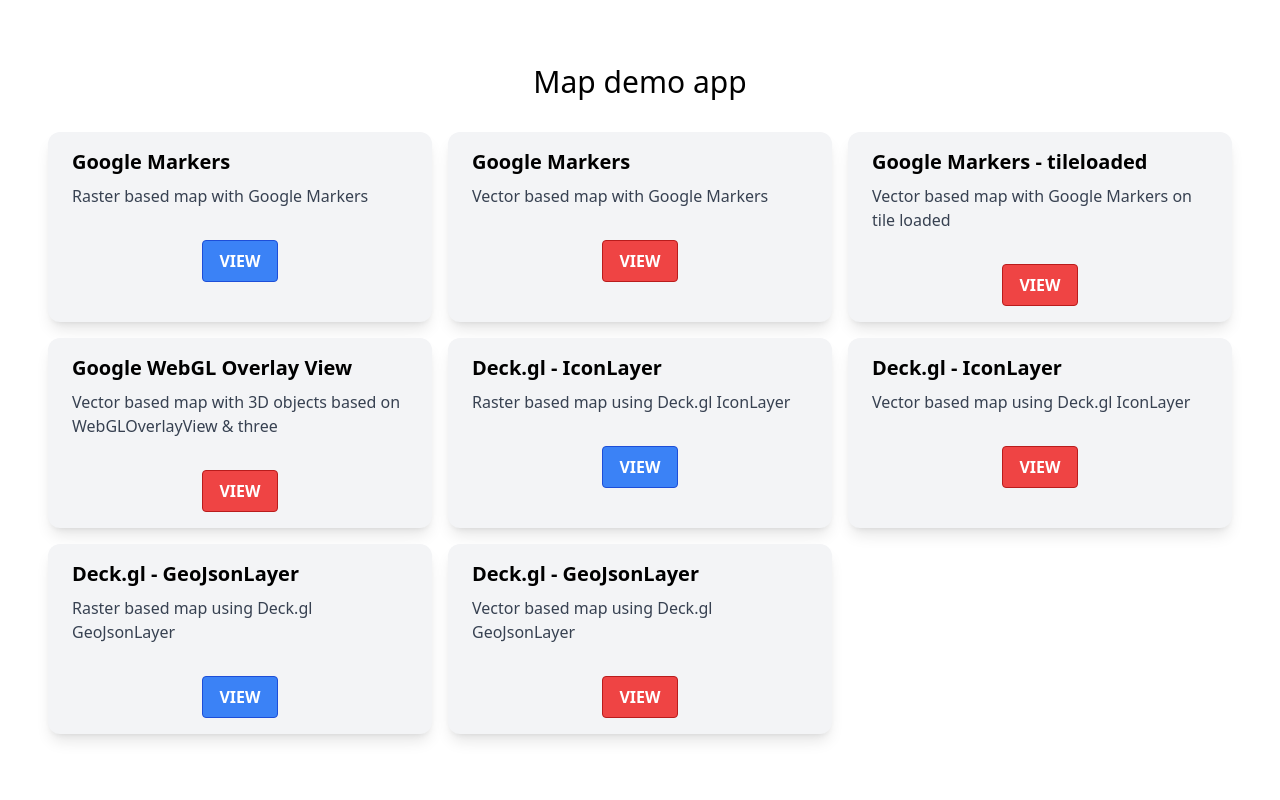
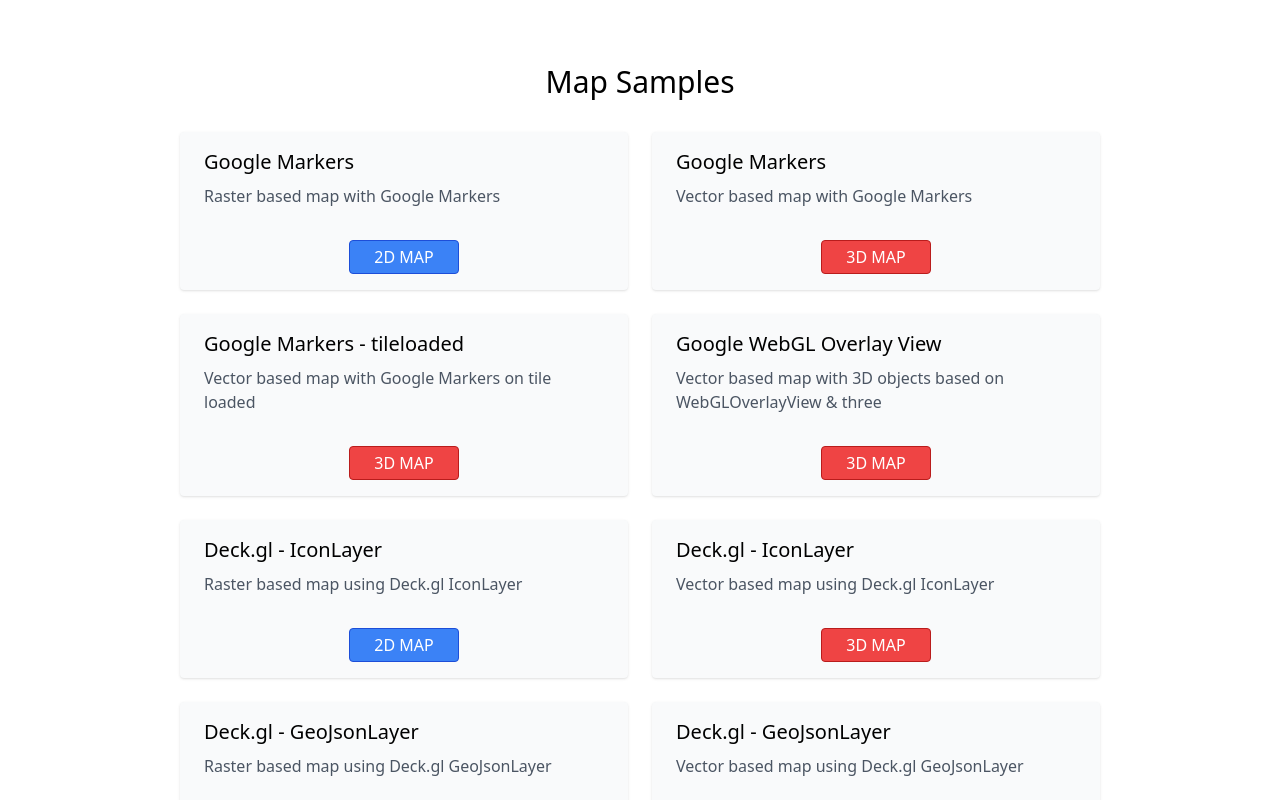
Before and after one commit to benmartin-gh/map-samples, a Next.js app: page / in a window 1280 px wide. Shown: the top 800 px of the page. Built offline with nearby package versions, Linux system fonts and the light colour scheme.

Commit message:
feat: add a basic mapbox page

```diff
--- a/data/page-data.ts
+++ b/data/page-data.ts
@@ -1,17 +1,4 @@
-interface PageData {
-  header: string;
-  description: string;
-  params: {
-    mapType: '2D' | '3D';
-    library: string;
-    component: string;
-    useGoogleMarkers?: boolean;
-    useDeckGlIconLayer?: boolean;
-    useDeckGlGeoJsonLayer?: boolean;
-    useGoogleMarkersOnTileLoaded?: boolean;
-    useGoogleWebGLOverlayView?: boolean;
-  };
-}
+import { PageData } from '../types/PageData';
 
 const data: PageData[] = [
   {
@@ -94,6 +81,16 @@ const data: PageData[] = [
       component: 'GeoJsonLayer',
     },
   },
+  {
+    header: 'Mapbox Markers',
+    description: 'Example map using Mapbox markers',
+    mapProvider: 'mapbox',
+    params: {
+      mapType: '3D',
+      library: 'Mapbox',
+      component: 'Marker',
+    },
+  },
 ];
 
 export default data;
--- a/package.json
+++ b/package.json
@@ -9,7 +9,6 @@
     "lint": "next lint"
   },
   "dependencies": {
-    "@danmarshall/deckgl-typings": "^4.9.24",
     "@deck.gl/core": "^8.7.9",
     "@deck.gl/google-maps": "^8.7.9",
     "@deck.gl/layers": "^8.7.9",
@@ -22,12 +21,14 @@
     "next-transpile-modules": "^9.0.0",
     "react": "18.1.0",
     "react-dom": "18.1.0",
+    "react-map-gl": "^7.0.15",
     "three": "^0.140.2"
   },
   "devDependencies": {
+    "@danmarshall/deckgl-typings": "^4.9.24",
     "@types/google.maps": "^3.48.8",
     "@types/lodash": "^4.14.182",
-    "@types/mapbox-gl": "^2.7.1",
+    "@types/mapbox-gl": "^2.7.2",
     "@types/node": "17.0.33",
     "@types/react": "17.0.21",
     "@types/react-dom": "17.0.9",
--- a/pages/index.tsx
+++ b/pages/index.tsx
@@ -6,19 +6,19 @@ import data from '../data/page-data';
 const Home: NextPage = () => {
   return (
     <main className="flex flex-col w-full p-8 flex-grow items-center justify-center">
-      <h1 className="text-3xl p-8">Map demo app</h1>
-      <div className="grid grid-cols-1 md:grid-cols-2 lg:grid-cols-3 gap-4">
+      <h1>Map Samples</h1>
+      <div className="grid grid-cols-1 md:grid-cols-2 lg:grid-cols-2 gap-6">
         {data.map((page, key: React.Key) => {
           return (
-            <div className="max-w-sm rounded-xl overflow-hidden shadow-lg bg-gray-100" key={key}>
-              <div className="px-6 py-4">
-                <div className="font-bold text-xl mb-2">{page.header}</div>
-                <p className="text-gray-700 text-base">{page.description}</p>
+            <div className="flex flex-col max-w-md rounded overflow-hidden shadow bg-gray-50" key={key}>
+              <div className="px-6 py-4 flex-none">
+                <div className="font-bold font-light text-xl mb-2">{page.header}</div>
+                <p className="text-gray-600 text-base">{page.description}</p>
               </div>
-              <div className="px-6 py-4 flex items-bottom justify-center items-end">
+              <div className="px-6 py-4 grow flex items-bottom justify-center items-end">
                 <Button
-                  link="/map"
-                  text="VIEW"
+                  link={page.mapProvider === 'mapbox' ? '/mapbox' : '/map'}
+                  text={page.params.mapType === '3D' ? '3D MAP' : '2D MAP'}
                   type={page.params.mapType === '3D' ? 'red' : 'blue'}
                   data={page.params}
                 />
--- a/pages/map.tsx
+++ b/pages/map.tsx
@@ -133,7 +133,7 @@ const MapPage: NextPage = () => {
         <div className="absolute top-5 left-5 z-100 drop-shadow-md">
           <Button link={'/'} text="HOME" />
         </div>
-        <div className="absolute bottom-5 left-5 z-100 rounded bg-gray-100 drop-shadow-md">
+        <div className="absolute bottom-5 left-5 z-100 rounded bg-white drop-shadow-md">
           <div className="grid gap-2 grid-cols-2 p-2 text-sm">
             <div className="font-bold">Map Type:</div>
             <div>{mapType === '3D' ? '3D Vector' : '2D Raster'}</div>
--- /dev/null
+++ b/pages/mapbox.tsx
@@ -0,0 +1,49 @@
+import type { NextPage } from 'next';
+import React, { useState } from 'react';
+import ReactMapGL, { Marker } from 'react-map-gl';
+import Button from '../components/Button';
+import dataPOI from '../data/sports_facilities.json';
+import { Feature } from '../types/GeoJSON';
+
+const MapBoxPage: NextPage = () => {
+  const [lng] = useState(151.2093);
+  const [lat] = useState(-33.8688);
+  const [zoom] = useState(12);
+  const [pitch] = useState(45);
+  const [bearing] = useState(0);
+
+  return (
+    <main>
+      <link href="https://api.mapbox.com/mapbox-gl-js/v2.6.1/mapbox-gl.css" rel="stylesheet"></link>
+      <div className="flex min-h-screen w-full h-full">
+        <ReactMapGL
+          initialViewState={{
+            longitude: lng,
+            latitude: lat,
+            zoom: zoom,
+            pitch: pitch,
+            bearing: bearing,
+          }}
+          mapboxAccessToken={process.env.NEXT_PUBLIC_MAP_BOX_API_KEY}
+          style={{ width: '100vw', height: '100vh' }}
+          mapStyle="mapbox://styles/mapbox/streets-v9">
+          {dataPOI.features?.map((feature: Feature, key: React.Key) => {
+            return (
+              <Marker
+                longitude={feature.geometry.coordinates[0]}
+                latitude={feature.geometry.coordinates[1]}
+                key={key}
+              />
+            );
+          })}
+          ;
+        </ReactMapGL>
+      </div>
+      <div className="absolute top-5 left-5 z-100 drop-shadow-md">
+        <Button link={'/'} text="HOME" />
+      </div>
+    </main>
+  );
+};
+
+export default MapBoxPage;
--- a/styles/Home.module.css
+++ /dev/null
@@ -1,116 +0,0 @@
-.container {
-  padding: 0 2rem;
-}
-
-.main {
-  min-height: 100vh;
-  padding: 4rem 0;
-  flex: 1;
-  display: flex;
-  flex-direction: column;
-  justify-content: center;
-  align-items: center;
-}
-
-.footer {
-  display: flex;
-  flex: 1;
-  padding: 2rem 0;
-  border-top: 1px solid #eaeaea;
-  justify-content: center;
-  align-items: center;
-}
-
-.footer a {
-  display: flex;
-  justify-content: center;
-  align-items: center;
-  flex-grow: 1;
-}
-
-.title a {
-  color: #0070f3;
-  text-decoration: none;
-}
-
-.title a:hover,
-.title a:focus,
-.title a:active {
-  text-decoration: underline;
-}
-
-.title {
-  margin: 0;
-  line-height: 1.15;
-  font-size: 4rem;
-}
-
-.title,
-.description {
-  text-align: center;
-}
-
-.description {
-  margin: 4rem 0;
-  line-height: 1.5;
-  font-size: 1.5rem;
-}
-
-.code {
-  background: #fafafa;
-  border-radius: 5px;
-  padding: 0.75rem;
-  font-size: 1.1rem;
-  font-family: Menlo, Monaco, Lucida Console, Liberation Mono, DejaVu Sans Mono,
-    Bitstream Vera Sans Mono, Courier New, monospace;
-}
-
-.grid {
-  display: flex;
-  align-items: center;
-  justify-content: center;
-  flex-wrap: wrap;
-  max-width: 800px;
-}
-
-.card {
-  margin: 1rem;
-  padding: 1.5rem;
-  text-align: left;
-  color: inherit;
-  text-decoration: none;
-  border: 1px solid #eaeaea;
-  border-radius: 10px;
-  transition: color 0.15s ease, border-color 0.15s ease;
-  max-width: 300px;
-}
-
-.card:hover,
-.card:focus,
-.card:active {
-  color: #0070f3;
-  border-color: #0070f3;
-}
-
-.card h2 {
-  margin: 0 0 1rem 0;
-  font-size: 1.5rem;
-}
-
-.card p {
-  margin: 0;
-  font-size: 1.25rem;
-  line-height: 1.5;
-}
-
-.logo {
-  height: 1em;
-  margin-left: 0.5rem;
-}
-
-@media (max-width: 600px) {
-  .grid {
-    width: 100%;
-    flex-direction: column;
-  }
-}
--- a/styles/globals.css
+++ b/styles/globals.css
@@ -2,10 +2,14 @@
 @tailwind components;
 @tailwind utilities;
 
+h1 {
+  @apply text-3xl p-8 ;
+}
+
 .button-style-red {
-    @apply bg-red-500 hover:bg-red-700 text-white font-bold py-2 px-4 border border-red-700 rounded;
-  }
+  @apply bg-red-500 hover:bg-red-700 text-white py-1 px-6 border border-red-700 rounded uppercase;
+}
 
-  .button-style-blue {
-    @apply bg-blue-500 hover:bg-blue-700 text-white font-bold py-2 px-4 border border-blue-700 rounded;
-  }
+.button-style-blue {
+  @apply bg-blue-500 hover:bg-blue-700 text-white py-1 px-6 border border-blue-700 rounded uppercase;
+}
--- /dev/null
+++ b/types/PageData.ts
@@ -0,0 +1,15 @@
+export interface PageData {
+  header: string;
+  description: string;
+  mapProvider?: 'google' | 'mapbox';
+  params: {
+    mapType: '2D' | '3D';
+    library: string;
+    component: string;
+    useGoogleMarkers?: boolean;
+    useDeckGlIconLayer?: boolean;
+    useDeckGlGeoJsonLayer?: boolean;
+    useGoogleMarkersOnTileLoaded?: boolean;
+    useGoogleWebGLOverlayView?: boolean;
+  };
+}
```
Also changed, not shown: 1 other file (tests, documents, lock files or other folders).
